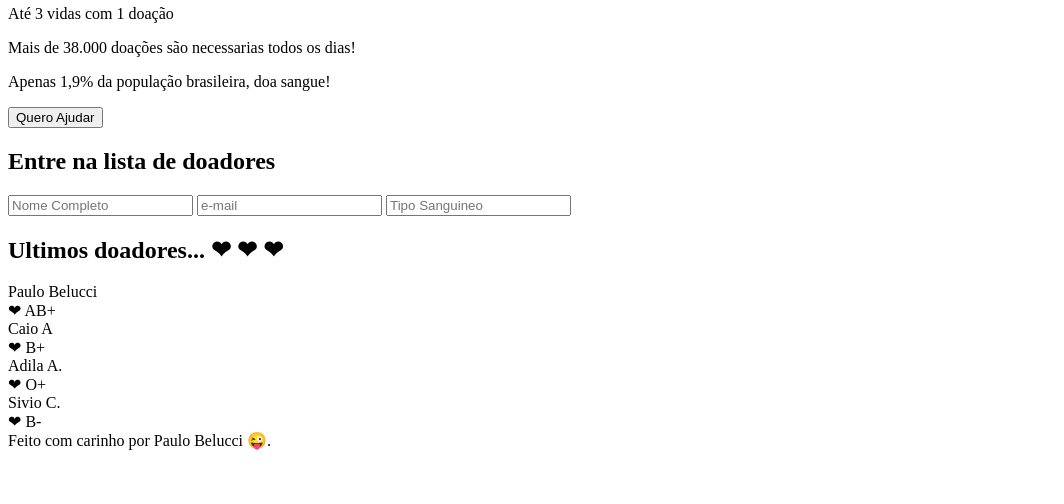
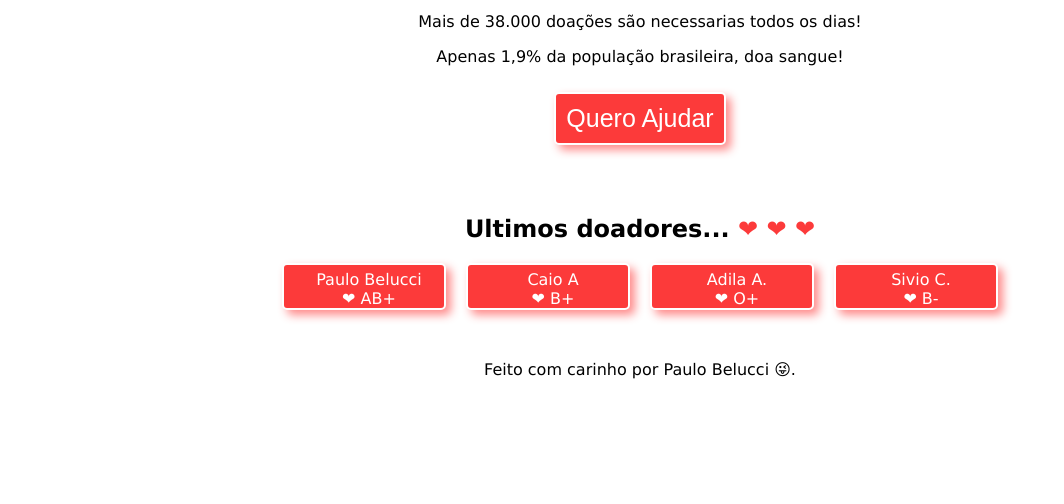
Before and after one commit to phbelucci/sp-doe-sangue, a website: page index.html in a window 1280 px wide. Shown: the part 296-800 px from the top of the page, without its empty margins (0-1064 px from the left). Drawn offline with Linux system fonts and the light colour scheme; the site is published under a folder, as on GitHub Pages, so addresses that start at the root find nothing.

Commit message:
css correcao

```diff
--- a/index.html
+++ b/index.html
@@ -2,10 +2,10 @@
 
 <head>
     <title>Doe Sangue! Doe Vida!</title>
-    <link rel="shortcut icon" type="image/x-icon" href="./assets/favicon.ico" />
+
     <meta charset="utf-8" />
     <meta name="viewport" content="width=device-width, initial-scale=1" />
-    <link rel="stylesheet" href="/index.css">
+    <link rel="stylesheet" href="./index.css">
 
 
 </head>
```
